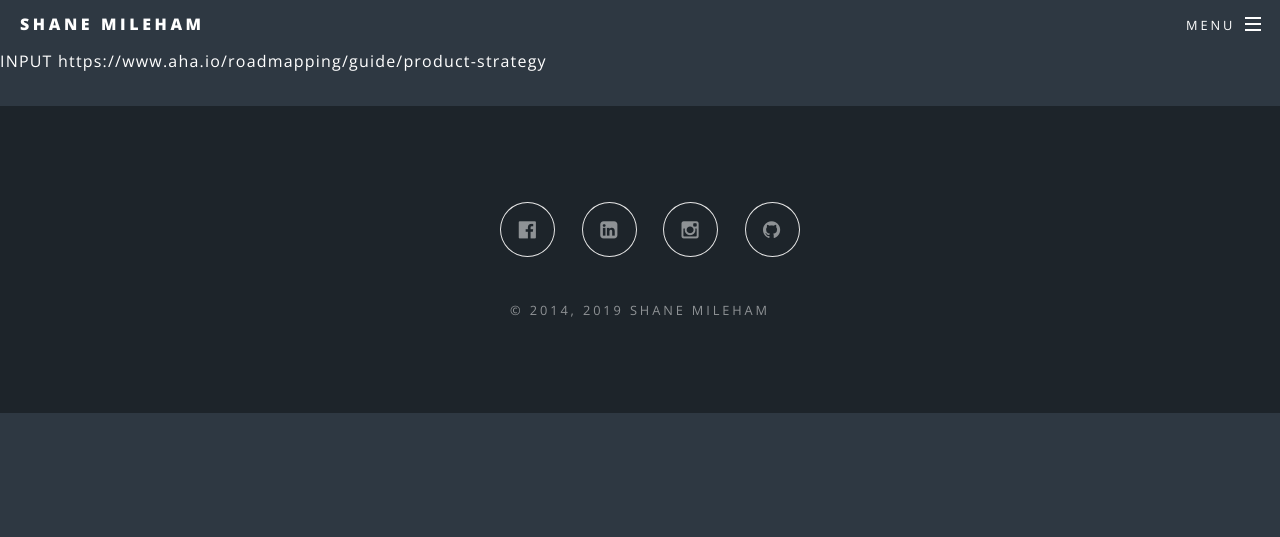
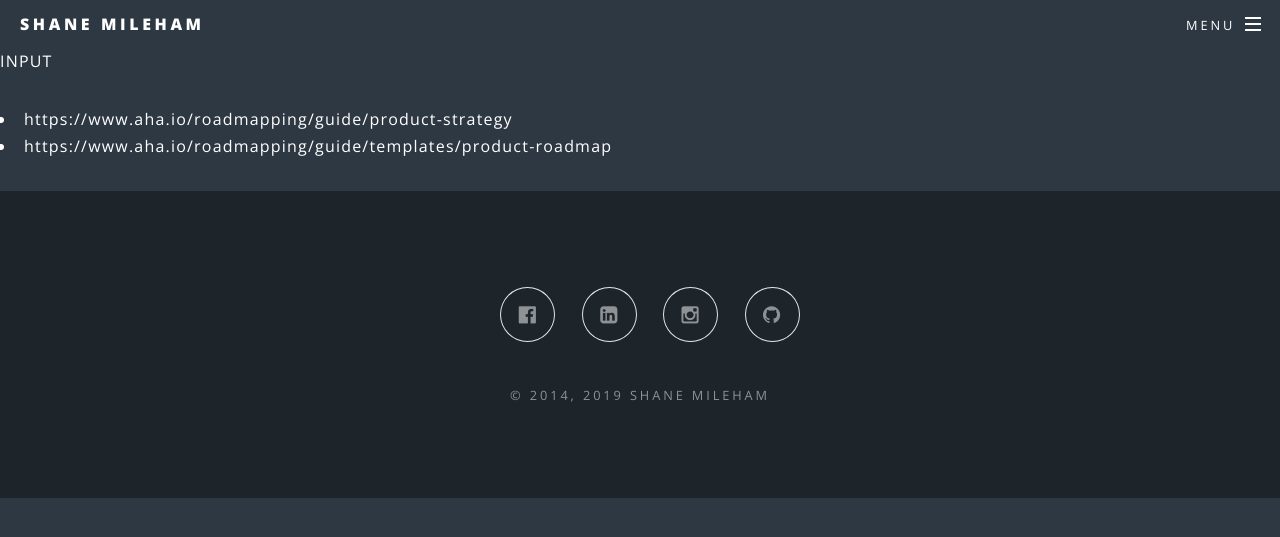
Before and after one commit to shanemileham/shanemileham.github.io, a Jekyll site: the page built from _kb/professional/product/roadmap.md, in a window 1280 px wide. Shown: the top 537 px of the page. Built offline with Jekyll 4.4.1, drawn with Linux system fonts in a browser that asks for light colours; comment, search, counter and statistics services are not loaded; some of the changed lines change nothing that is shown.

Commit message:
Added product roadmap inputs

```diff
--- a/_kb/professional/product/roadmap.md
+++ b/_kb/professional/product/roadmap.md
@@ -2,4 +2,6 @@
 title: Product Roadmap
 ---
 
-INPUT https://www.aha.io/roadmapping/guide/product-strategy
+INPUT
+- https://www.aha.io/roadmapping/guide/product-strategy
+- https://www.aha.io/roadmapping/guide/templates/product-roadmap
```
